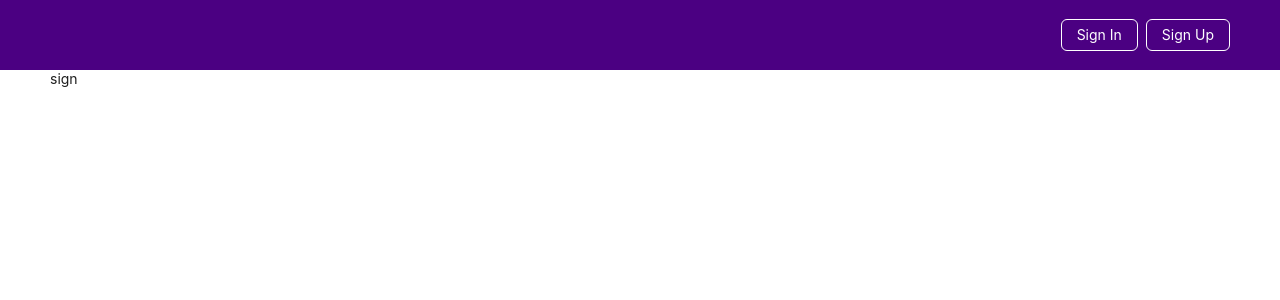
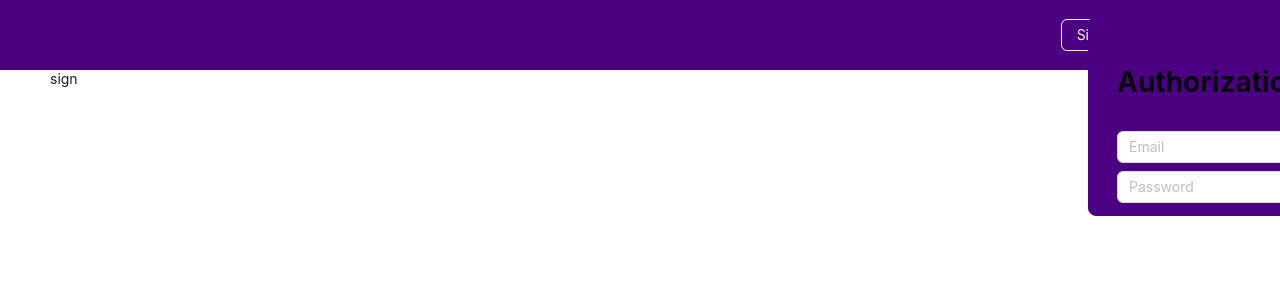
Before and after one commit to DenisSidorenkoQ/rsschool-graphiql-app, a React (Vite) app: page /sign in a window 1280 px wide. Both pictures are taken after a click on the button "Sign In". Shown: the top 300 px of the page. Built offline with nearby package versions, Linux system fonts and the light colour scheme.

Commit message:
feat: added sign up and sign in header elements

```diff
--- a/src/App.tsx
+++ b/src/App.tsx
@@ -12,7 +12,6 @@ const App = () => {
       <PageHeader>
         <Routes>
           <Route path={'/'} element={<Welcome />} />
-          <Route path={'/main'} element={<Main />} />
           <Route path={'/sign'} element={<Sign />} />
         </Routes>
       </PageHeader>
--- a/src/components/PageHeader.tsx
+++ b/src/components/PageHeader.tsx
@@ -1,6 +1,6 @@
 import React, {ReactNode, useState} from 'react';
-import {Breadcrumb, Button, Layout, Menu, Space, theme} from "antd";
-import {Content, Footer, Header} from "antd/lib/layout/layout";
+import {Button, Card, Form, Input, Layout, Space} from "antd";
+import {Content, Header} from "antd/lib/layout/layout";
 import {useNavigate} from "react-router-dom";
 
 interface Props {
@@ -14,9 +14,40 @@ export const PageHeader = ({ children }: Props) => {
     const STANDARD_COLOR = 'Indigo';
     const SCROLL_COLOR = 'Blue';
     const STANDARD_HEADER_HEIGHT = '70px';
-    const SCROLL_HEADER_HEIGHT = '50px';
+    const SCROLL_HEADER_HEIGHT = '51px';
     const [headerColor, setHeaderColor] = useState(STANDARD_COLOR);
     const [headerHeight, setHeaderHeight] = useState(STANDARD_HEADER_HEIGHT);
+    const [signInIsOpen, setSignInIsOpen] = useState(false);
+    const [signUpIsOpen, setSignUpIsOpen] = useState(false);
+
+    const signInElement = () => {
+        return (
+            <div style={{ position: 'fixed', zIndex: 2, bottom: '73%', left: '85%' }}>
+                <Card style={{ width: '300px', height: '200px', display: 'flex', justifyContent: 'center', zIndex: 1, backgroundColor: headerColor, borderColor: headerColor}}>
+                    <Space direction="vertical" style={{ width: '100%' }}>
+                        <h1>Authorization</h1>
+                        <Input status='' placeholder="Email" />
+                        <Input status='' placeholder="Password" />
+                    </Space>
+                </Card>
+            </div>
+
+        )
+    }
+
+    const signUpElement = () => {
+        return (
+            <div style={{ position: 'fixed', zIndex: 2, bottom: '73%', left: '85%' }}>
+                <Card style={{ width: '300px', height: '200px', display: 'flex', justifyContent: 'center', zIndex: 1, backgroundColor: headerColor, borderColor: headerColor}}>
+                    <Space direction="vertical" style={{ width: '100%' }}>
+                        <h1>Registration</h1>
+                        <Input status='' placeholder="Email" />
+                        <Input status='' placeholder="Password" />
+                    </Space>
+                </Card>
+            </div>
+        )
+    }
 
     const changeColor = () => {
         if (window.scrollY >= 60) {
@@ -48,7 +79,9 @@ export const PageHeader = ({ children }: Props) => {
                         <Button
                             ghost
                             onClick={() => {
-                                navigate('/sign');
+                                if (signUpIsOpen) setSignUpIsOpen(false)
+                                if (signInIsOpen) setSignInIsOpen(false);
+                                if (!signInIsOpen) setSignInIsOpen(true);
                             }}
                         >
                             Sign In
@@ -56,7 +89,9 @@ export const PageHeader = ({ children }: Props) => {
                         <Button
                             ghost
                             onClick={() => {
-                                navigate('/sign');
+                                if (signInIsOpen) setSignInIsOpen(false)
+                                if (signUpIsOpen) setSignUpIsOpen(false);
+                                if (!signUpIsOpen) setSignUpIsOpen(true);
                             }}
                         >
                             Sign Up
@@ -67,6 +102,8 @@ export const PageHeader = ({ children }: Props) => {
             <Content style={{ background: 'white', padding: '0 50px' }}>
                 <div className="site-layout-content" style={{ background: "white" }}>
                     {children}
+                    {signInIsOpen ? signInElement() : ''}
+                    {signUpIsOpen ? signUpElement() : ''}
                 </div>
             </Content>
         </Layout>
--- a/src/pages/Main.tsx
+++ /dev/null
@@ -1,9 +0,0 @@
-import React from "react";
-
-export const Main = () => {
-  return (
-    <>
-      <span>Main page</span>
-    </>
-  );
-};
```
